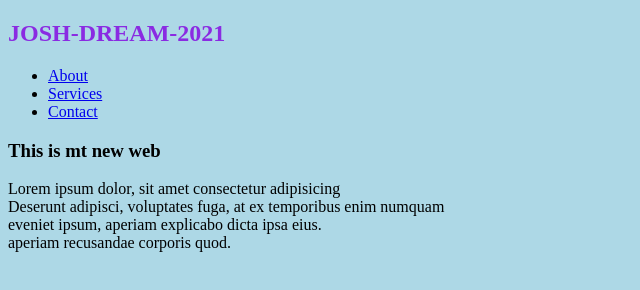
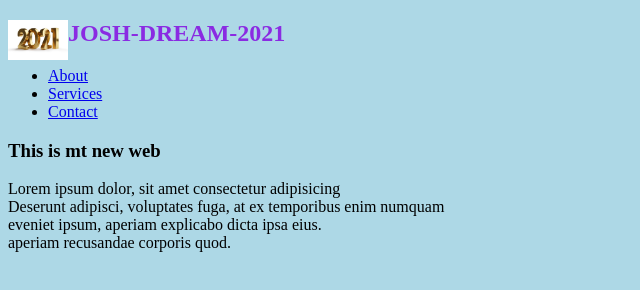
Before and after one commit to Josh1005GH/joshdream, a plain HTML site: page index.html in a window 1280 px wide. Shown: the whole page, without its empty margins (0-640 px from the left). Drawn offline with Linux system fonts and the light colour scheme.

Commit message:
img added

```diff
--- a/css/index.css
+++ b/css/index.css
@@ -4,3 +4,8 @@ body {
 .tit {
   color: blueviolet;
 }
+.logo {
+  width: 60px;
+  height: auto;
+  float: left;
+}
--- a/index.html
+++ b/index.html
@@ -8,6 +8,7 @@
     <title>joshdream</title>
   </head>
   <body>
+    <img class="logo" src="./img/img1.jpg" alt="" />
     <h2 class="tit">JOSH-DREAM-2021</h2>
     <div class="route">
       <ul class="pages">
```
